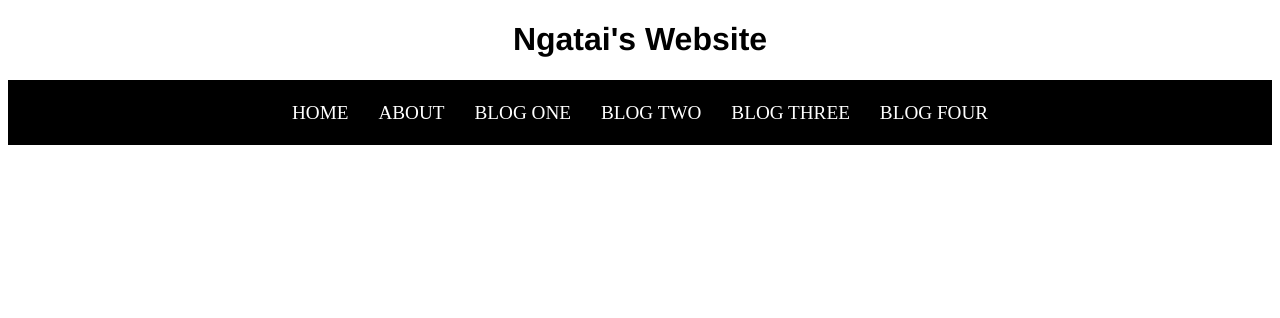
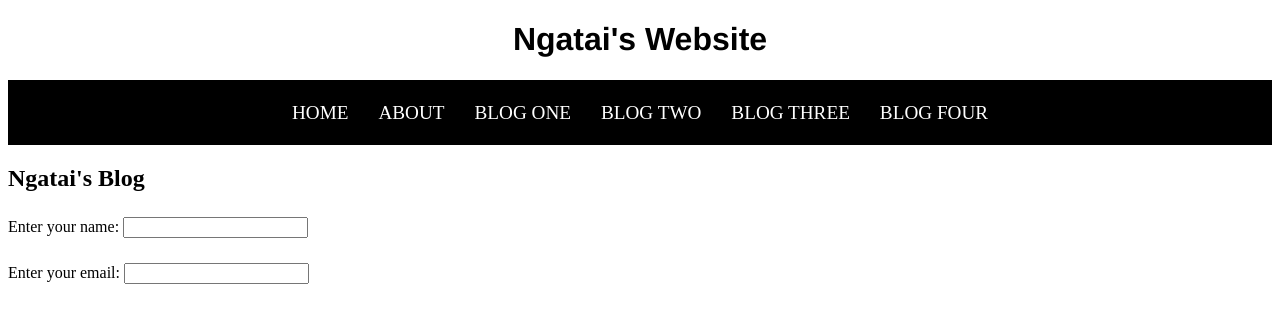
Before and after one commit to NgataiCherrington/web1-sveltekit, a SvelteKit app: page /blog in a window 1280 px wide. Shown: the top 318 px of the page. Built offline with nearby package versions, Linux system fonts and the light colour scheme.

Commit message:
Create blog page

```diff
--- a/src/routes/blog/+page.svelte
+++ b/src/routes/blog/+page.svelte
@@ -1,5 +1,7 @@
 <script>
     import Header from "$lib/Header.svelte";
+    import Blog from "$lib/Blog.svelte";
 </script>
 
 <Header />
+<Blog />
```
